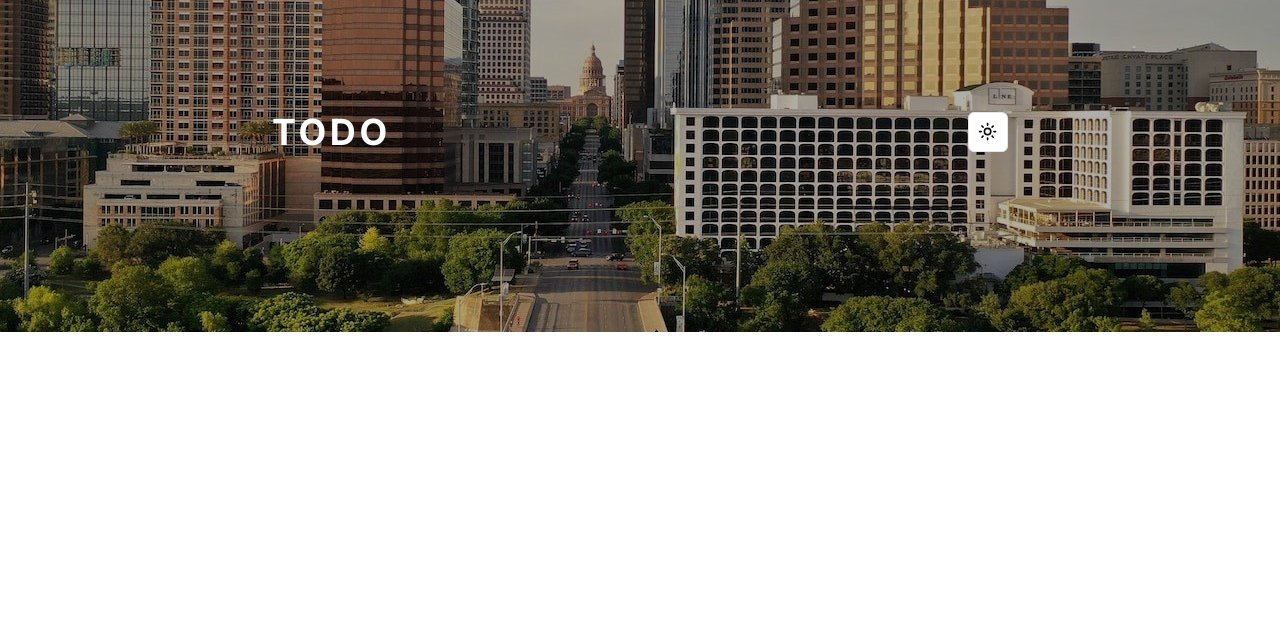
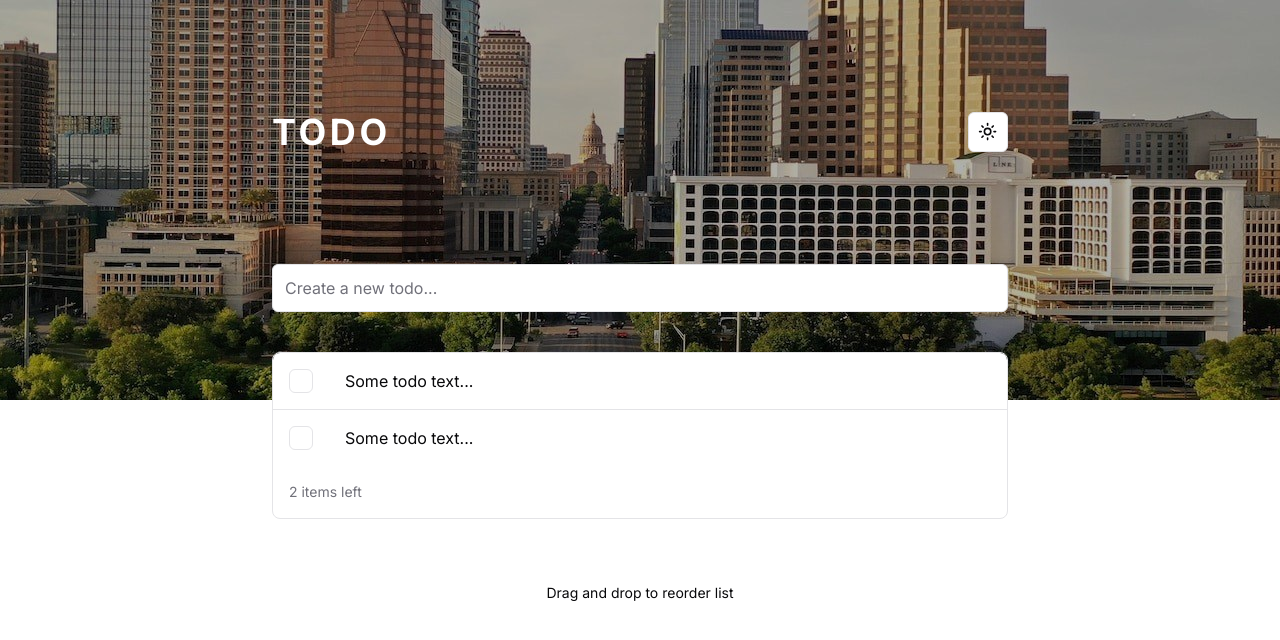
Before and after one commit to devenrgy/next-todo-app, a Next.js app: page / in a window 1280 px wide. Shown: the top 640 px of the page. Built offline with nearby package versions, Linux system fonts and the light colour scheme.

Commit message:
feat: add todo input and todo list

```diff
--- a/app/layout.tsx
+++ b/app/layout.tsx
@@ -13,7 +13,7 @@ export const metadata: Metadata = {
 export default function RootLayout({ children }: { children: React.ReactNode }) {
   return (
     <html lang='en'>
-      <body className={inter.className}>
+      <body className={`${inter.className} antialiased`}>
         <ThemeProvider attribute='class' defaultTheme='system' enableSystem disableTransitionOnChange>
           {children}
         </ThemeProvider>
--- a/app/page.tsx
+++ b/app/page.tsx
@@ -1,4 +1,7 @@
 import { ModeToggle } from '@/components/theme-toggle'
+import { Input } from '@/components/ui/input'
+import { Table, TableBody, TableCaption, TableCell, TableHead, TableHeader, TableRow } from '@/components/ui/table'
+import { Toggle } from '@/components/ui/toggle'
 
 export default function Home() {
   return (
@@ -7,6 +10,30 @@ export default function Home() {
         <h1 className={'text-4xl uppercase tracking-widest font-bold text-white'}>Todo</h1>
         <ModeToggle />
       </div>
+
+      <Input className={'h-12 mb-10 text-base'} placeholder={'Create a new todo...'} />
+
+      <div className={'border rounded-lg overflow-hidden mb-16'}>
+        <Table className={'bg-background text-base'}>
+          <TableCaption className={'text-left p-4 m-0'}>2 items left</TableCaption>
+          <TableBody>
+            <TableRow className={'flex items-center'}>
+              <TableCell className={'w-max flex'}>
+                <Toggle className={'w-6 h-6'} size={'sm'} variant='outline' aria-label='Toggle italic'></Toggle>
+              </TableCell>
+              <TableCell className={'w-full'}>Some todo text...</TableCell>
+            </TableRow>
+            <TableRow className={'flex items-center'}>
+              <TableCell className={'w-max flex'}>
+                <Toggle className={'w-6 h-6'} size={'sm'} variant='outline' aria-label='Toggle italic'></Toggle>
+              </TableCell>
+              <TableCell className={'w-full'}>Some todo text...</TableCell>
+            </TableRow>
+          </TableBody>
+        </Table>
+      </div>
+
+      <p className={'text-center text-sm'}>Drag and drop to reorder list</p>
     </main>
   )
 }
--- /dev/null
+++ b/components/ui/input.tsx
@@ -0,0 +1,22 @@
+import * as React from 'react'
+
+import { cn } from '@/lib/utils'
+
+export interface InputProps extends React.InputHTMLAttributes<HTMLInputElement> {}
+
+const Input = React.forwardRef<HTMLInputElement, InputProps>(({ className, type, ...props }, ref) => {
+  return (
+    <input
+      type={type}
+      className={cn(
+        'flex h-10 w-full rounded-md border border-input bg-background px-3 py-2 text-sm ring-offset-background file:border-0 file:bg-transparent file:text-sm file:font-medium placeholder:text-muted-foreground focus-visible:outline-none focus-visible:ring-2 focus-visible:ring-ring focus-visible:ring-offset-2 disabled:cursor-not-allowed disabled:opacity-50',
+        className
+      )}
+      ref={ref}
+      {...props}
+    />
+  )
+})
+Input.displayName = 'Input'
+
+export { Input }
--- /dev/null
+++ b/components/ui/table.tsx
@@ -0,0 +1,117 @@
+import * as React from "react"
+
+import { cn } from "@/lib/utils"
+
+const Table = React.forwardRef<
+  HTMLTableElement,
+  React.HTMLAttributes<HTMLTableElement>
+>(({ className, ...props }, ref) => (
+  <div className="relative w-full overflow-auto">
+    <table
+      ref={ref}
+      className={cn("w-full caption-bottom text-sm", className)}
+      {...props}
+    />
+  </div>
+))
+Table.displayName = "Table"
+
+const TableHeader = React.forwardRef<
+  HTMLTableSectionElement,
+  React.HTMLAttributes<HTMLTableSectionElement>
+>(({ className, ...props }, ref) => (
+  <thead ref={ref} className={cn("[&_tr]:border-b", className)} {...props} />
+))
+TableHeader.displayName = "TableHeader"
+
+const TableBody = React.forwardRef<
+  HTMLTableSectionElement,
+  React.HTMLAttributes<HTMLTableSectionElement>
+>(({ className, ...props }, ref) => (
+  <tbody
+    ref={ref}
+    className={cn("[&_tr:last-child]:border-0", className)}
+    {...props}
+  />
+))
+TableBody.displayName = "TableBody"
+
+const TableFooter = React.forwardRef<
+  HTMLTableSectionElement,
+  React.HTMLAttributes<HTMLTableSectionElement>
+>(({ className, ...props }, ref) => (
+  <tfoot
+    ref={ref}
+    className={cn(
+      "border-t bg-muted/50 font-medium [&>tr]:last:border-b-0",
+      className
+    )}
+    {...props}
+  />
+))
+TableFooter.displayName = "TableFooter"
+
+const TableRow = React.forwardRef<
+  HTMLTableRowElement,
+  React.HTMLAttributes<HTMLTableRowElement>
+>(({ className, ...props }, ref) => (
+  <tr
+    ref={ref}
+    className={cn(
+      "border-b transition-colors hover:bg-muted/50 data-[state=selected]:bg-muted",
+      className
+    )}
+    {...props}
+  />
+))
+TableRow.displayName = "TableRow"
+
+const TableHead = React.forwardRef<
+  HTMLTableCellElement,
+  React.ThHTMLAttributes<HTMLTableCellElement>
+>(({ className, ...props }, ref) => (
+  <th
+    ref={ref}
+    className={cn(
+      "h-12 px-4 text-left align-middle font-medium text-muted-foreground [&:has([role=checkbox])]:pr-0",
+      className
+    )}
+    {...props}
+  />
+))
+TableHead.displayName = "TableHead"
+
+const TableCell = React.forwardRef<
+  HTMLTableCellElement,
+  React.TdHTMLAttributes<HTMLTableCellElement>
+>(({ className, ...props }, ref) => (
+  <td
+    ref={ref}
+    className={cn("p-4 align-middle [&:has([role=checkbox])]:pr-0", className)}
+    {...props}
+  />
+))
+TableCell.displayName = "TableCell"
+
+const TableCaption = React.forwardRef<
+  HTMLTableCaptionElement,
+  React.HTMLAttributes<HTMLTableCaptionElement>
+>(({ className, ...props }, ref) => (
+  <caption
+    ref={ref}
+    className={cn("mt-4 text-sm text-muted-foreground", className)}
+    {...props}
+  />
+))
+TableCaption.displayName = "TableCaption"
+
+export {
+  Table,
+  TableHeader,
+  TableBody,
+  TableFooter,
+  TableHead,
+  TableRow,
+  TableCell,
+  TableCaption,
+}
--- /dev/null
+++ b/components/ui/toggle.tsx
@@ -0,0 +1,45 @@
+"use client"
+
+import * as React from "react"
+import * as TogglePrimitive from "@radix-ui/react-toggle"
+import { cva, type VariantProps } from "class-variance-authority"
+
+import { cn } from "@/lib/utils"
+
+const toggleVariants = cva(
+  "inline-flex items-center justify-center rounded-md text-sm font-medium ring-offset-background transition-colors hover:bg-muted hover:text-muted-foreground focus-visible:outline-none focus-visible:ring-2 focus-visible:ring-ring focus-visible:ring-offset-2 disabled:pointer-events-none disabled:opacity-50 data-[state=on]:bg-accent data-[state=on]:text-accent-foreground",
+  {
+    variants: {
+      variant: {
+        default: "bg-transparent",
+        outline:
+          "border border-input bg-transparent hover:bg-accent hover:text-accent-foreground",
+      },
+      size: {
+        default: "h-10 px-3",
+        sm: "h-9 px-2.5",
+        lg: "h-11 px-5",
+      },
+    },
+    defaultVariants: {
+      variant: "default",
+      size: "default",
+    },
+  }
+)
+
+const Toggle = React.forwardRef<
+  React.ElementRef<typeof TogglePrimitive.Root>,
+  React.ComponentPropsWithoutRef<typeof TogglePrimitive.Root> &
+    VariantProps<typeof toggleVariants>
+>(({ className, variant, size, ...props }, ref) => (
+  <TogglePrimitive.Root
+    ref={ref}
+    className={cn(toggleVariants({ variant, size, className }))}
+    {...props}
+  />
+))
+
+Toggle.displayName = TogglePrimitive.Root.displayName
+
+export { Toggle, toggleVariants }
--- a/package.json
+++ b/package.json
@@ -11,6 +11,7 @@
   "dependencies": {
     "@radix-ui/react-dropdown-menu": "^2.0.6",
     "@radix-ui/react-slot": "^1.0.2",
+    "@radix-ui/react-toggle": "^1.0.3",
     "class-variance-authority": "^0.7.0",
     "clsx": "^2.0.0",
     "lucide-react": "^0.294.0",
--- a/styles/globals.css
+++ b/styles/globals.css
@@ -4,7 +4,7 @@
 
 @layer base {
   :root {
-    --bg-wallpaper: url('/light-bg.jpg') no-repeat center;
+    --bg-wallpaper: url('/light-bg.jpg') no-repeat top;
     --background: 0 0% 100%;
     --foreground: 240 10% 3.9%;
     --card: 0 0% 100%;
@@ -28,7 +28,7 @@
   }
 
   .dark {
-    --bg-wallpaper: url('/dark-bg.jpg') no-repeat center;
+    --bg-wallpaper: url('/dark-bg.jpg') no-repeat top;
     --background: 240 10% 3.9%;
     --foreground: 0 0% 98%;
     --card: 240 10% 3.9%;
@@ -55,6 +55,12 @@
   * {
     @apply border-border;
   }
+
+  html,
+  body {
+    height: 100%;
+  }
+
   body {
     background: var(--bg-wallpaper);
     @apply bg-background text-foreground;
```
Also changed, not shown: 1 other file (tests, documents, lock files or other folders).
